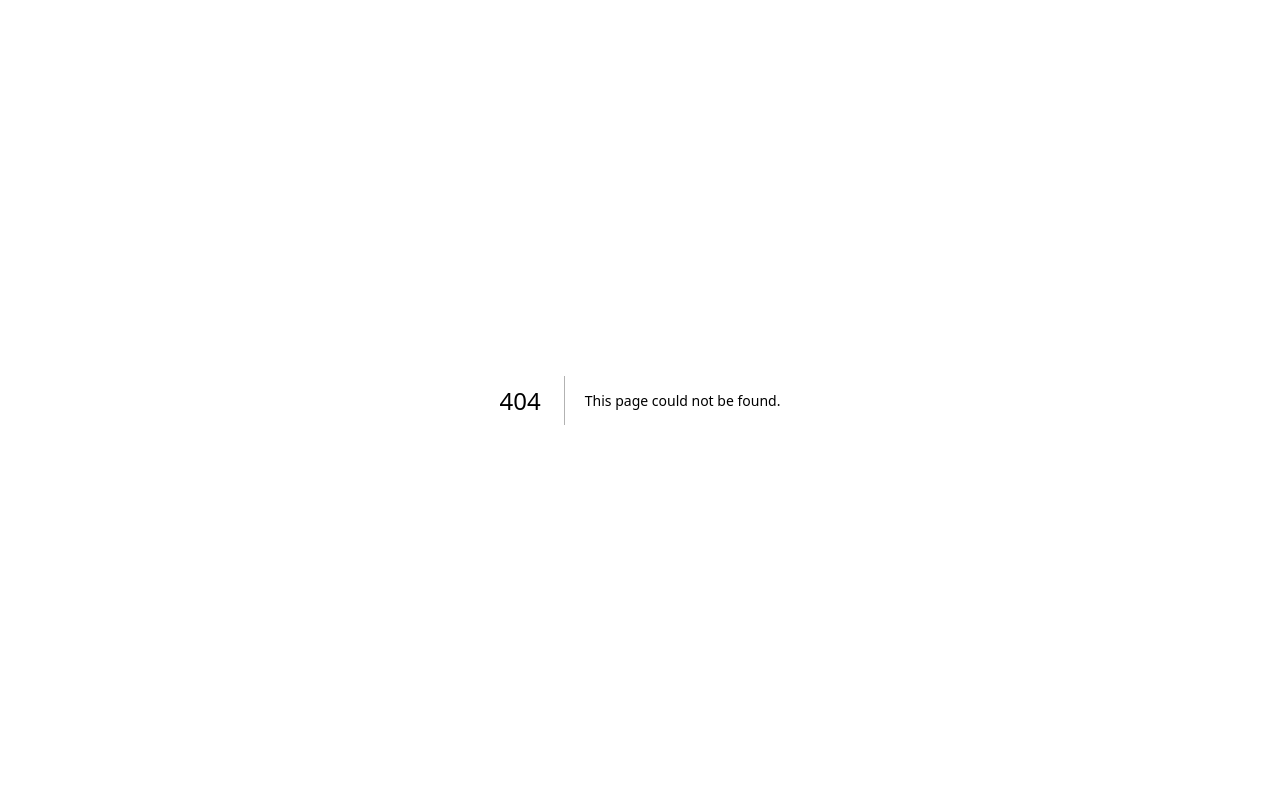
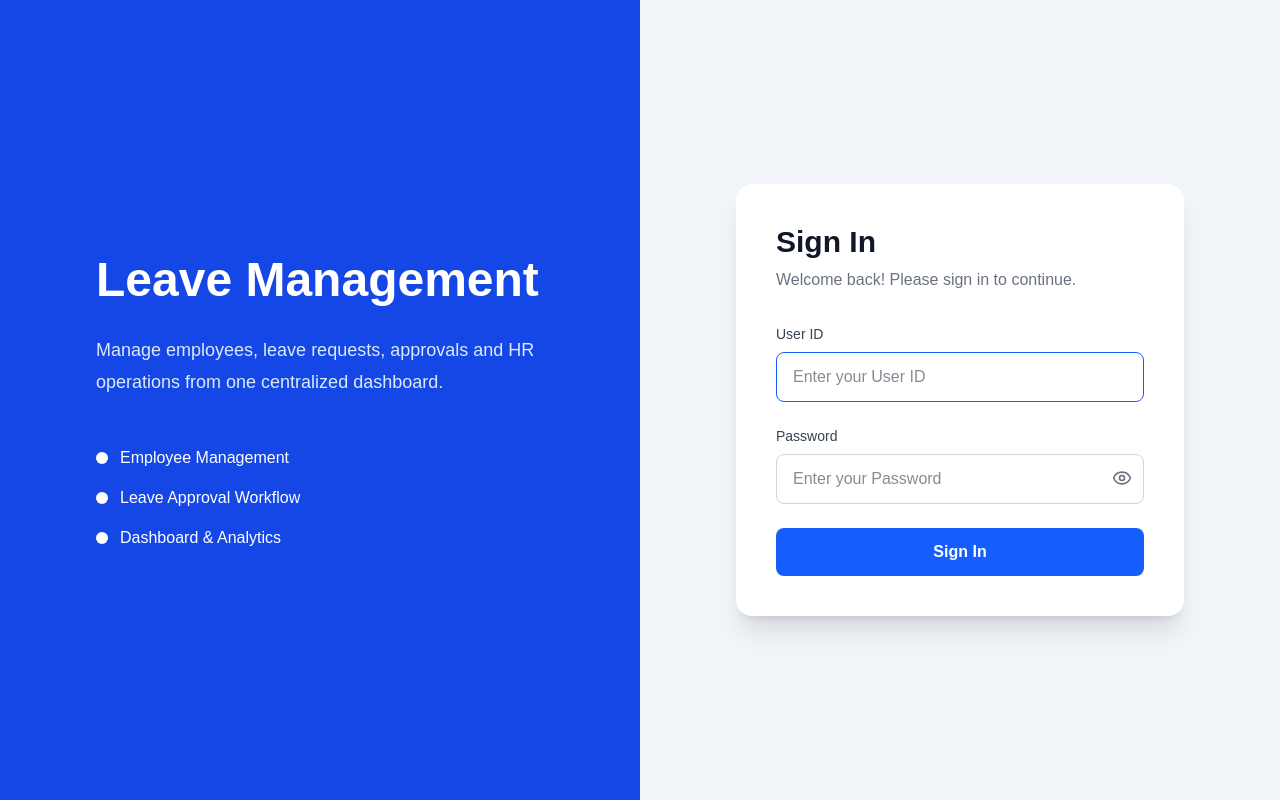
Before and after one commit to tusharajput20/leave-management, a Next.js app: page /login in a window 1280 px wide. Before the commit this address had no page. Built offline with nearby package versions, Linux system fonts and the light colour scheme.

Commit message:
feat(auth): complete login UI and authentication flow

```diff
--- /dev/null
+++ b/app/login/page.tsx
@@ -0,0 +1,272 @@
+"use client";
+
+import { useEffect, useState } from "react";
+import { useRouter } from "next/navigation";
+import { Eye, EyeOff, Loader2 } from "lucide-react";
+
+const userIdRegex = /^[a-z0-9._]{3,30}$/;
+const passwordRegex =
+  /^(?=.*[a-z])(?=.*[A-Z])(?=.*\d)(?=.*[@$!%*?&]).{8,}$/;
+
+export default function LoginPage() {
+    const router = useRouter();
+
+    const [userId, setUserId] = useState("");
+    const [password, setPassword] = useState("");
+    const [loading, setLoading] = useState(false);
+    const [error, setError] = useState("");
+
+    const [showPassword, setShowPassword] = useState(false);
+
+    const [userIdError, setUserIdError] = useState("");
+    const [passwordError, setPasswordError] = useState("");
+
+    useEffect(() => {
+        const token = localStorage.getItem("token");
+
+        if (token) {
+            router.replace("/admin/dashboard");
+        }
+    }, [router]);
+
+    const validateForm = () => {
+        let valid = true;
+
+        setUserIdError("");
+        setPasswordError("");
+
+        const trimmedUserId = userId.trim();
+
+        if (!trimmedUserId) {
+            setUserIdError("User ID is required.");
+            valid = false;
+        } else if (!userIdRegex.test(trimmedUserId)) {
+            setUserIdError(
+                "Use 3-30 lowercase letters, numbers, '.' or '_'."
+            );
+            valid = false;
+        }
+
+        if (!password) {
+            setPasswordError("Password is required.");
+            valid = false;
+        } else if (!passwordRegex.test(password)) {
+            setPasswordError(
+                "Password must contain uppercase, lowercase, number and special character."
+            );
+            valid = false;
+        }
+
+        return valid;
+    };
+
+    const handleLogin = async (e: React.FormEvent) => {
+        e.preventDefault();
+
+        if (!validateForm()) return;
+
+        setLoading(true);
+        setError("");
+
+        try {
+            const response = await fetch("/api/auth/login", {
+                method: "POST",
+                headers: {
+                    "Content-Type": "application/json",
+                },
+                body: JSON.stringify({
+                    userId,
+                    password,
+                }),
+            });
+
+            const result = await response.json();
+
+            if (!response.ok) {
+                if (response.status === 401) {
+                    setError("Invalid User ID or Password.");
+                    return;
+                }
+
+                if (response.status === 400) {
+                    setError("Please check the highlighted fields.");
+                    return;
+                }
+
+                if (response.status >= 500) {
+                    setError("Server error. Please try again later.");
+                    return;
+                }
+
+                setError(result.message || "Login failed");
+                return;
+            }
+
+            localStorage.setItem("token", result.token);
+
+            localStorage.setItem(
+                "user",
+                JSON.stringify(result.user)
+            );
+
+            setPassword("");
+            router.push("/admin/dashboard");
+
+        } catch (error) {
+            console.error(error);
+            setError("Something went wrong.");
+        } finally {
+            setLoading(false);
+        }
+    };
+
+    return (
+        <div className="min-h-screen bg-slate-100 flex">
+
+            {/* Left Section */}
+            <div className="hidden lg:flex w-1/2 bg-blue-700 text-white items-center justify-center p-12">
+
+                <div className="max-w-md">
+
+                    <h1 className="text-5xl font-bold leading-tight">
+                        Leave Management
+                    </h1>
+
+                    <p className="mt-6 text-lg text-blue-100 leading-8">
+                        Manage employees, leave requests, approvals and HR
+                        operations from one centralized dashboard.
+                    </p>
+
+                    <div className="mt-12 space-y-4">
+
+                        <div className="flex items-center gap-3">
+                            <div className="w-3 h-3 rounded-full bg-white"></div>
+                            Employee Management
+                        </div>
+
+                        <div className="flex items-center gap-3">
+                            <div className="w-3 h-3 rounded-full bg-white"></div>
+                            Leave Approval Workflow
+                        </div>
+
+                        <div className="flex items-center gap-3">
+                            <div className="w-3 h-3 rounded-full bg-white"></div>
+                            Dashboard & Analytics
+                        </div>
+
+                    </div>
+
+                </div>
+
+            </div>
+
+            {/* Right Section */}
+
+            <div className="flex-1 flex items-center justify-center p-8">
+
+                <div className="w-full max-w-md bg-white rounded-2xl shadow-xl p-10">
+
+                    <h2 className="text-3xl font-bold text-gray-900">
+                        Sign In
+                    </h2>
+
+                    <p className="text-gray-500 mt-2">
+                        Welcome back! Please sign in to continue.
+                    </p>
+
+                    <form
+                        onSubmit={handleLogin}
+                        className="mt-8 space-y-6"
+                    >
+
+                        <div>
+
+                            <label className="block text-sm font-medium text-gray-700 mb-2">
+                                User ID
+                            </label>
+
+                            <input
+                                type="text"
+                                value={userId}
+                                onChange={(e) => {
+                                    setUserId(e.target.value.trimStart());
+                                    setError("");
+                                    setUserIdError("");
+                                }}
+                                placeholder="Enter your User ID"
+                                disabled={loading}
+                                autoFocus
+                                autoComplete="username"
+                                className="w-full rounded-lg border border-gray-300 px-4 py-3 text-gray-900 outline-none focus:border-blue-600 disabled:bg-gray-100"
+                            />
+
+                            {userIdError && (
+                                <p className="mt-1 text-sm text-red-600">
+                                    {userIdError}
+                                </p>
+                            )}
+
+                        </div>
+
+                        <div>
+
+                            <label className="block text-sm font-medium text-gray-700 mb-2">
+                                Password
+                            </label>
+
+                            <div className="relative">
+                                <input
+                                    type={showPassword ? "text" : "password"}
+                                    value={password}
+                                    onChange={(e) => {
+                                        setPassword(e.target.value);
+                                        setError("");
+                                        setPasswordError("");
+                                    }}
+                                    placeholder="Enter your Password"
+                                    disabled={loading}
+                                    autoComplete="current-password"
+                                    className="w-full rounded-lg border border-gray-300 px-4 py-3 text-gray-900 outline-none focus:border-blue-600 disabled:bg-gray-100 pr-12"
+                                />
+
+                                <button
+                                    type="button"
+                                    onClick={() => setShowPassword(!showPassword)}
+                                    className="absolute right-3 top-3.5 text-gray-500"
+                                >
+                                    {showPassword ? <EyeOff size={20} /> : <Eye size={20} />}
+                                </button>
+                            </div>
+
+                            {passwordError && (
+                                <p className="mt-1 text-sm text-red-600">
+                                    {passwordError}
+                                </p>
+                            )}
+
+                        </div>
+
+                        {error && (
+                            <p className="text-red-600 text-sm">
+                                {error}
+                            </p>
+                        )}
+
+                        <button
+                            type="submit"
+                            disabled={loading}
+                            className="w-full rounded-lg bg-blue-600 py-3 text-white font-semibold hover:bg-blue-700 disabled:bg-gray-400 flex items-center justify-center gap-2"
+                        >
+                            {loading && <Loader2 size={18} className="animate-spin" />}
+                            {loading ? "Signing In..." : "Sign In"}
+                        </button>
+
+                    </form>
+
+                </div>
+
+            </div>
+
+        </div>
+    );
+}
--- a/package.json
+++ b/package.json
@@ -13,6 +13,7 @@
     "bcrypt": "^6.0.0",
     "dotenv": "^17.4.2",
     "jsonwebtoken": "^9.0.3",
+    "lucide-react": "^1.24.0",
     "mongoose": "^9.7.4",
     "next": "16.2.10",
     "react": "19.2.4",
--- a/scripts/seedAdmin.ts
+++ b/scripts/seedAdmin.ts
@@ -15,12 +15,14 @@ async function seedAdmin() {
             userId: "admin",
         });
 
+        const hashedPassword = await hashPassword("Admin@123");
+
         if (existingAdmin) {
-            console.log("Admin already exists.");
+            existingAdmin.password = hashedPassword;
+            await existingAdmin.save();
+            console.log("✅ Admin password updated successfully.");
             return;
         }
-
-        const hashedPassword = await hashPassword("admin123");
 
         const adminUser = new User({
             employeeId: "EMP001",
```
Also changed, not shown: app/page.tsx (line endings or trailing spaces), 1 other file (tests, documents, lock files or other folders).
